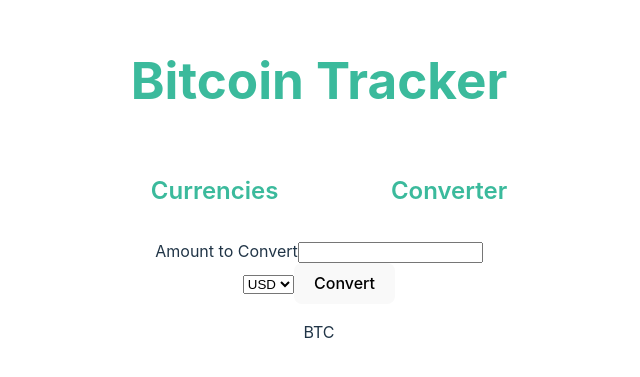
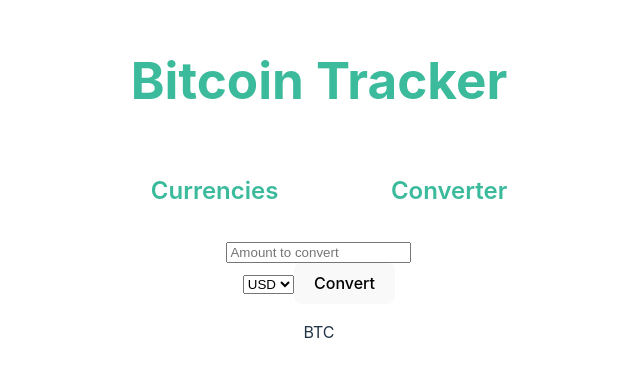
Before and after one commit to roisinoreilly/bitcoin-tracker, a React (Vite) app: page /converter in a window 1280 px wide. Shown: the part 211-588 px from the top of the page, without its empty margins (321-961 px from the left). Built offline with nearby package versions, Linux system fonts and the light colour scheme.

Commit message:
extract input field into reusable component

```diff
--- /dev/null
+++ b/src/components/Form/Form.jsx
@@ -0,0 +1,17 @@
+const Form = ({ label, type, value, name, onChange, placeholder }) => {
+  return (
+    <div>
+      <label htmlFor="input field">{label}</label>
+      <input
+        type={type}
+        value={value}
+        name={name}
+        className="primary-form"
+        onChange={onChange}
+        placeholder={placeholder}
+      ></input>
+    </div>
+  );
+};
+
+export default Form;
--- a/src/pages/Converter/Converter.jsx
+++ b/src/pages/Converter/Converter.jsx
@@ -1,5 +1,6 @@
 import React, { useState } from "react";
 import axios from "axios";
+import Form from "../../components/Form/Form";
 
 const Converter = () => {
   const [inputValue, setInputValue] = useState(0);
@@ -31,14 +32,13 @@
 
   return (
     <>
-      <div>
-        <label htmlFor="amount to convert">Amount to Convert</label>
-        <input
-          type="number"
-          name="Conversion Input"
-          onChange={handleInputChange}
-        ></input>
-      </div>
+      <Form type="number"
+                name="Conversion Input"
+                placeholder="Amount to convert"
+                onChange={handleInputChange}
+      />
+      <div className="converter-text">
+
       <select onChange={handleCurrencyChange}>
         <option value="USD">{"USD"}</option>
         <option value="GBP">{"GBP"}</option>
@@ -49,6 +49,7 @@
       </select>
       <button onClick={handleConversion}>Convert</button>
       <p>{convertedAmount} BTC</p>
+      </div>
     </>
   );
 };
```
Also changed, not shown: src/components/Form/Form.css (added).
